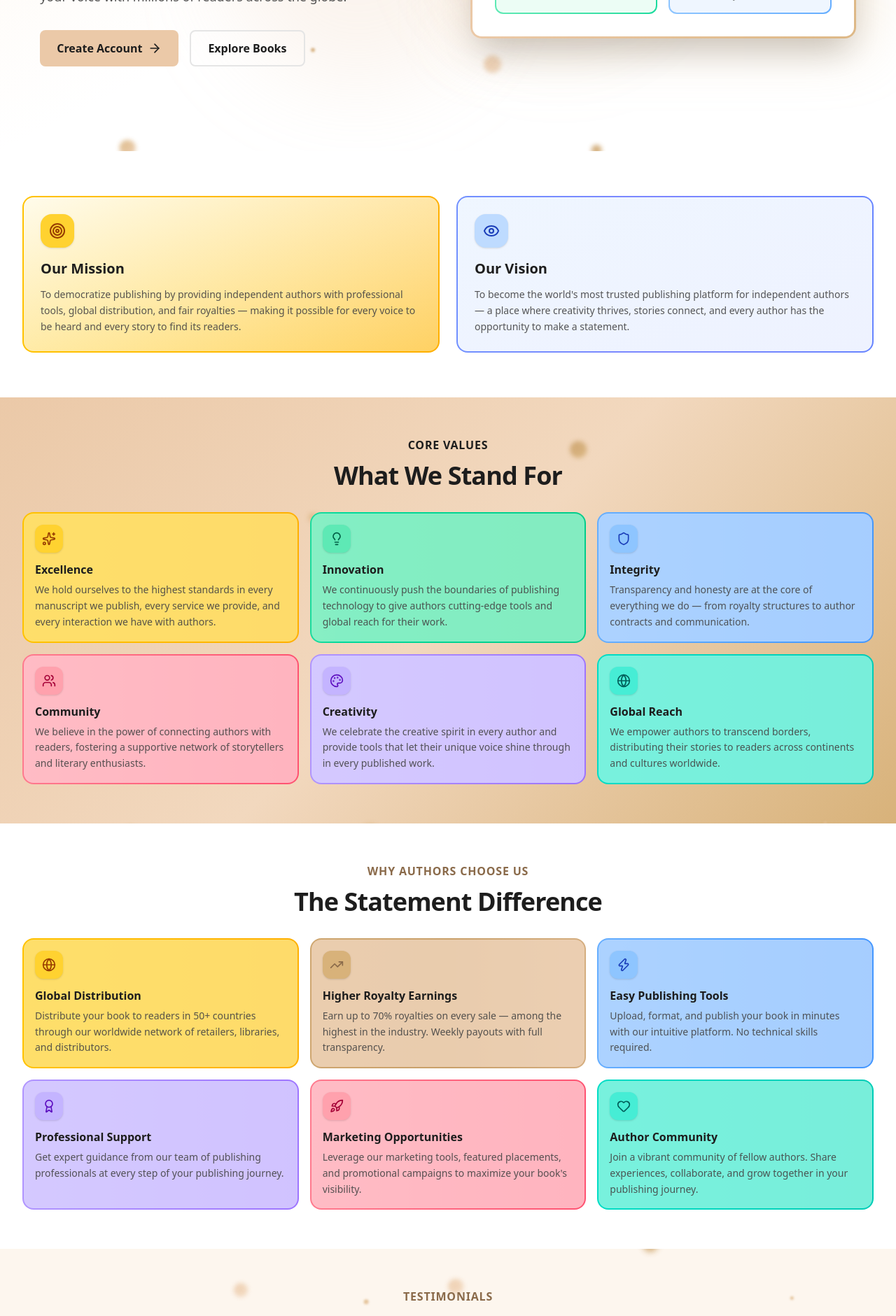
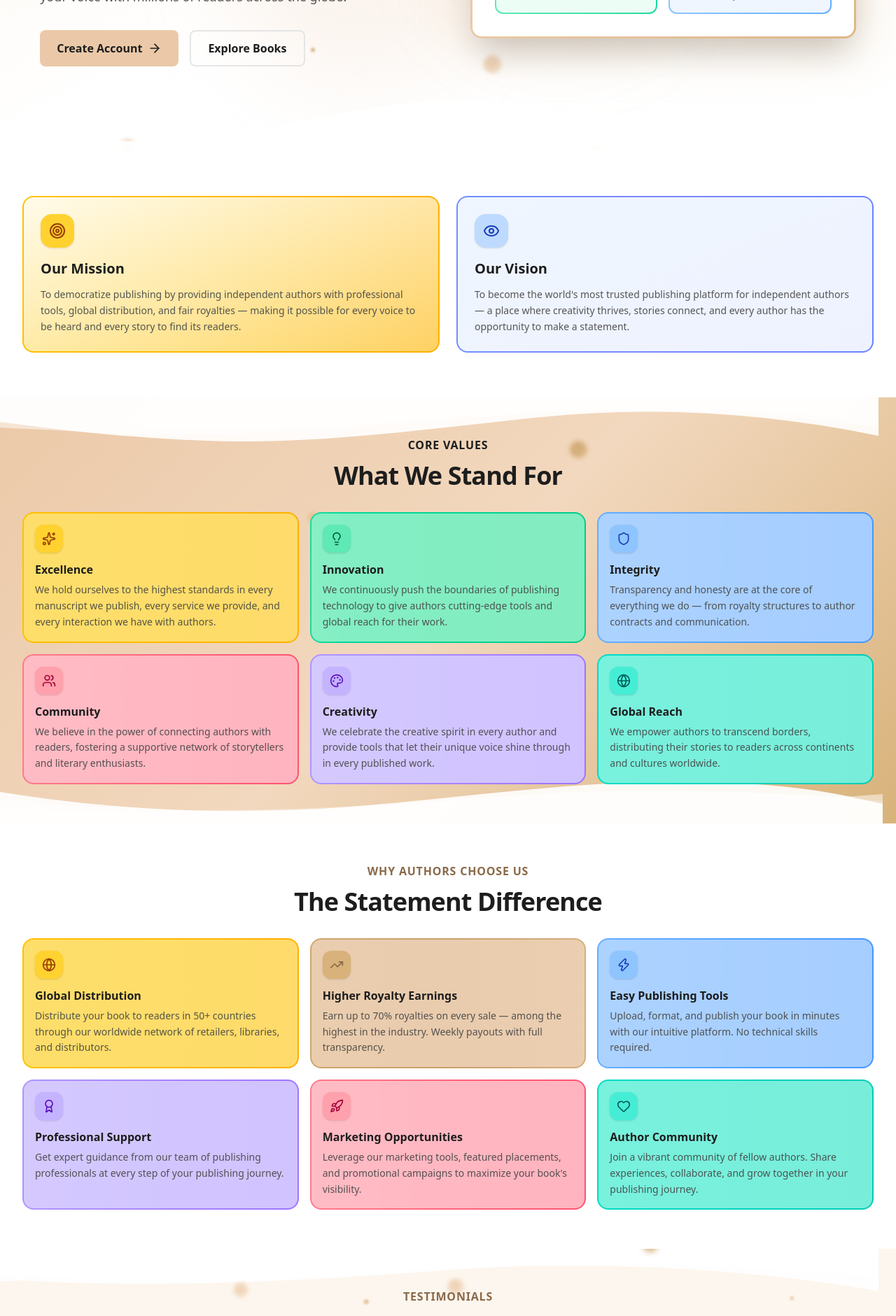
Before and after one commit to Johnfavour-maidu/statement-publications, a Next.js app in the folder apps/publications/: page /about in a window 1280 px wide. Shown: the part 540-2421 px from the top of the page at 70% size. Built offline with nearby package versions, Linux system fonts and the light colour scheme; a web font is replaced by a local one.

Commit message:
feat: premium organic wave separators for About page with layered SVG and subtle drift animation

```diff
--- a/apps/publications/src/app/(public)/about/page.tsx
+++ b/apps/publications/src/app/(public)/about/page.tsx
@@ -9,6 +9,7 @@ import {
 } from "lucide-react";
 import { CountUp } from "@/components/count-up";
 import { FloatingBubbles } from "@/components/floating-bubbles";
+import { AboutHeroWaveBottom, AboutCoreValuesWaveTop, AboutCoreValuesWaveBottom, AboutTestimonialsWaveTop, AboutTestimonialsWaveBottom, AboutCTAWaveTop } from "@/components/about-wave-separators";
 
 function AnimatedSection({ children, className, delay = 0 }: { children: React.ReactNode; className?: string; delay?: number }) {
   const ref = useRef<HTMLDivElement>(null);
@@ -164,11 +165,10 @@ export default function AboutPage() {
                 </div>
               </div>
             </motion.div>
-          </div>
+           </div>
         </div>
+        <AboutHeroWaveBottom />
       </section>
-
-      {/* ── Mission & Vision ──────────────────────────────── */}
       <section className="relative py-12 sm:py-16 bg-white">
         <div className="relative z-10 mx-auto max-w-7xl px-4 sm:px-6 lg:px-8">
           <div className="grid grid-cols-1 md:grid-cols-2 gap-6">
@@ -204,6 +204,7 @@ export default function AboutPage() {
 
       {/* ── Core Values ──────────────────────────────────── */}
       <section className="relative py-10 sm:py-14" style={{ background: "linear-gradient(135deg, #EBC9A8 0%, #F2D8BE 50%, #D8B27A 100%)" }}>
+        <AboutCoreValuesWaveTop />
         <FloatingBubbles />
         <div className="relative z-10 mx-auto max-w-7xl px-4 sm:px-6 lg:px-8">
           <AnimatedSection className="text-center max-w-3xl mx-auto mb-8">
@@ -228,9 +229,8 @@ export default function AboutPage() {
             ))}
           </div>
         </div>
+        <AboutCoreValuesWaveBottom />
       </section>
-
-      {/* ── Why Authors Choose Us ────────────────────────── */}
       <section className="relative py-10 sm:py-14 bg-white">
         <div className="relative z-10 mx-auto max-w-7xl px-4 sm:px-6 lg:px-8">
           <AnimatedSection className="text-center max-w-3xl mx-auto mb-8">
@@ -259,6 +259,7 @@ export default function AboutPage() {
 
       {/* ── Testimonials ────────────────────────────────── */}
       <section className="relative py-10 sm:py-14 bg-[#FDF6EE]">
+        <AboutTestimonialsWaveTop />
         <FloatingBubbles />
         <div className="relative z-10 mx-auto max-w-7xl px-4 sm:px-6 lg:px-8">
           <AnimatedSection className="text-center max-w-3xl mx-auto mb-8">
@@ -295,6 +296,7 @@ export default function AboutPage() {
             ))}
           </div>
         </div>
+        <AboutTestimonialsWaveBottom />
       </section>
 
       {/* ── Leadership Team ─────────────────────────────── */}
@@ -344,6 +346,7 @@ export default function AboutPage() {
 
       {/* ── CTA ─────────────────────────────────────────── */}
       <section className="relative py-8 sm:py-10" style={{ background: "linear-gradient(135deg, #D8B27A 0%, #EBC9A8 50%, #F2D8BE 100%)" }}>
+        <AboutCTAWaveTop />
         <FloatingBubbles />
         <div className="relative z-10 mx-auto max-w-4xl px-4 sm:px-6 lg:px-8 text-center">
           <AnimatedSection>
--- a/apps/publications/src/app/globals.css
+++ b/apps/publications/src/app/globals.css
@@ -447,3 +447,21 @@ button, a, input, textarea, select {
 .shadow-xxl {
   box-shadow: 0 25px 50px -12px rgba(0, 0, 0, 0.25), 0 12px 24px -8px rgba(0, 0, 0, 0.15);
 }
+
+@keyframes wave-drift-slow {
+  0%, 100% { transform: translateX(0); }
+  50% { transform: translateX(-2%); }
+}
+
+@keyframes wave-drift-medium {
+  0%, 100% { transform: translateX(0); }
+  50% { transform: translateX(2%); }
+}
+
+.animate-wave-drift-slow {
+  animation: wave-drift-slow 20s ease-in-out infinite;
+}
+
+.animate-wave-drift-medium {
+  animation: wave-drift-medium 15s ease-in-out infinite;
+}
--- /dev/null
+++ b/apps/publications/src/components/about-wave-separators.tsx
@@ -0,0 +1,145 @@
+"use client";
+
+export function AboutHeroWaveBottom() {
+  return (
+    <div className="absolute bottom-0 left-0 w-full overflow-hidden leading-none" style={{ height: "90px" }}>
+      <svg viewBox="0 0 1440 90" preserveAspectRatio="none" className="block w-full h-full animate-wave-drift-slow">
+        <path
+          d="M0,45 C120,75 240,85 360,70 C480,55 600,25 720,18 C840,11 960,35 1080,50 C1200,65 1320,58 1380,52 L1440,48 L1440,90 L0,90 Z"
+          fill="white"
+          opacity="0.9"
+        />
+        <path
+          d="M0,55 C160,78 320,82 480,65 C640,48 800,28 960,35 C1120,42 1280,60 1360,65 L1440,58 L1440,90 L0,90 Z"
+          fill="white"
+          opacity="0.5"
+        />
+        <path
+          d="M0,68 C200,80 400,75 600,60 C800,45 1000,38 1200,48 C1340,55 1400,62 1440,65 L1440,90 L0,90 Z"
+          fill="white"
+          opacity="0.25"
+        />
+      </svg>
+    </div>
+  );
+}
+
+export function AboutCoreValuesWaveTop() {
+  return (
+    <div className="absolute top-0 left-0 w-full overflow-hidden leading-none rotate-180" style={{ height: "90px" }}>
+      <svg viewBox="0 0 1440 90" preserveAspectRatio="none" className="block w-full h-full animate-wave-drift-medium">
+        <path
+          d="M0,35 C180,68 360,78 540,62 C720,46 900,22 1080,28 C1260,34 1380,52 1440,58 L1440,90 L0,90 Z"
+          fill="white"
+          opacity="0.9"
+        />
+        <path
+          d="M0,48 C220,72 440,80 660,60 C880,40 1100,30 1300,42 L1440,48 L1440,90 L0,90 Z"
+          fill="white"
+          opacity="0.5"
+        />
+        <path
+          d="M0,60 C280,78 560,72 840,52 C1040,38 1240,45 1440,55 L1440,90 L0,90 Z"
+          fill="white"
+          opacity="0.25"
+        />
+      </svg>
+    </div>
+  );
+}
+
+export function AboutCoreValuesWaveBottom() {
+  return (
+    <div className="absolute bottom-0 left-0 w-full overflow-hidden leading-none" style={{ height: "90px" }}>
+      <svg viewBox="0 0 1440 90" preserveAspectRatio="none" className="block w-full h-full animate-wave-drift-slow">
+        <path
+          d="M0,42 C200,72 400,80 600,65 C800,50 1000,22 1200,32 C1340,38 1400,55 1440,62 L1440,90 L0,90 Z"
+          fill="white"
+          opacity="0.9"
+        />
+        <path
+          d="M0,55 C240,75 480,78 720,58 C960,38 1200,42 1380,52 L1440,48 L1440,90 L0,90 Z"
+          fill="white"
+          opacity="0.5"
+        />
+        <path
+          d="M0,68 C300,80 600,68 900,48 C1100,35 1300,48 1440,58 L1440,90 L0,90 Z"
+          fill="white"
+          opacity="0.25"
+        />
+      </svg>
+    </div>
+  );
+}
+
+export function AboutTestimonialsWaveTop() {
+  return (
+    <div className="absolute top-0 left-0 w-full overflow-hidden leading-none rotate-180" style={{ height: "90px" }}>
+      <svg viewBox="0 0 1440 90" preserveAspectRatio="none" className="block w-full h-full animate-wave-drift-medium">
+        <path
+          d="M0,30 C240,65 480,75 720,58 C960,41 1200,35 1380,45 L1440,42 L1440,90 L0,90 Z"
+          fill="white"
+          opacity="0.9"
+        />
+        <path
+          d="M0,50 C280,72 560,78 840,55 C1040,40 1240,48 1440,55 L1440,90 L0,90 Z"
+          fill="white"
+          opacity="0.5"
+        />
+        <path
+          d="M0,62 C320,78 640,70 960,50 C1160,38 1360,52 1440,60 L1440,90 L0,90 Z"
+          fill="white"
+          opacity="0.25"
+        />
+      </svg>
+    </div>
+  );
+}
+
+export function AboutTestimonialsWaveBottom() {
+  return (
+    <div className="absolute bottom-0 left-0 w-full overflow-hidden leading-none" style={{ height: "90px" }}>
+      <svg viewBox="0 0 1440 90" preserveAspectRatio="none" className="block w-full h-full animate-wave-drift-slow">
+        <path
+          d="M0,38 C180,68 360,78 540,62 C720,46 900,20 1080,25 C1260,30 1380,50 1440,55 L1440,90 L0,90 Z"
+          fill="#FDF6EE"
+          opacity="0.9"
+        />
+        <path
+          d="M0,52 C220,72 440,80 660,58 C880,36 1100,32 1300,45 L1440,50 L1440,90 L0,90 Z"
+          fill="#FDF6EE"
+          opacity="0.5"
+        />
+        <path
+          d="M0,65 C280,78 560,68 840,48 C1040,35 1240,50 1440,58 L1440,90 L0,90 Z"
+          fill="#FDF6EE"
+          opacity="0.25"
+        />
+      </svg>
+    </div>
+  );
+}
+
+export function AboutCTAWaveTop() {
+  return (
+    <div className="absolute top-0 left-0 w-full overflow-hidden leading-none rotate-180" style={{ height: "90px" }}>
+      <svg viewBox="0 0 1440 90" preserveAspectRatio="none" className="block w-full h-full animate-wave-drift-medium">
+        <path
+          d="M0,32 C200,65 400,75 600,58 C800,41 1000,25 1200,35 C1340,42 1400,52 1440,58 L1440,90 L0,90 Z"
+          fill="white"
+          opacity="0.9"
+        />
+        <path
+          d="M0,50 C260,72 520,78 780,55 C980,38 1180,42 1380,52 L1440,48 L1440,90 L0,90 Z"
+          fill="white"
+          opacity="0.5"
+        />
+        <path
+          d="M0,62 C300,78 600,68 900,48 C1100,35 1300,50 1440,58 L1440,90 L0,90 Z"
+          fill="white"
+          opacity="0.25"
+        />
+      </svg>
+    </div>
+  );
+}
```
